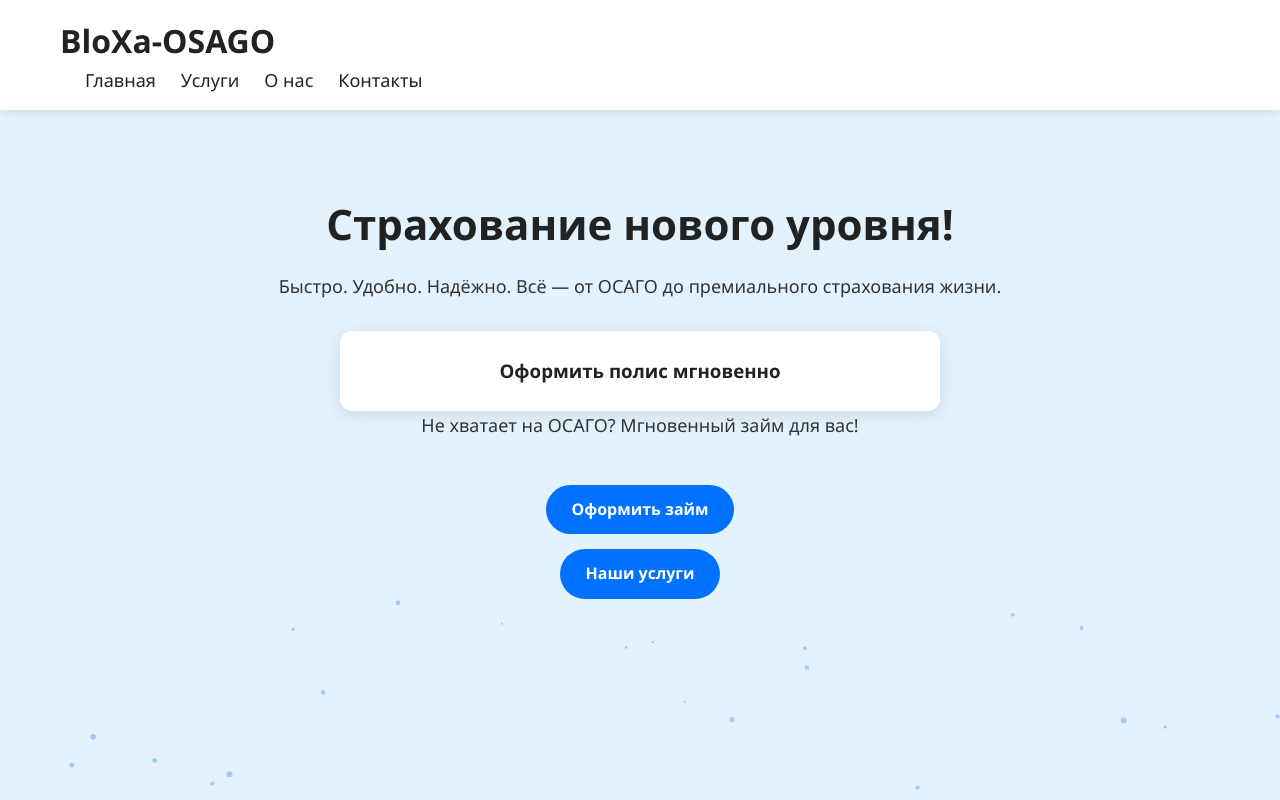
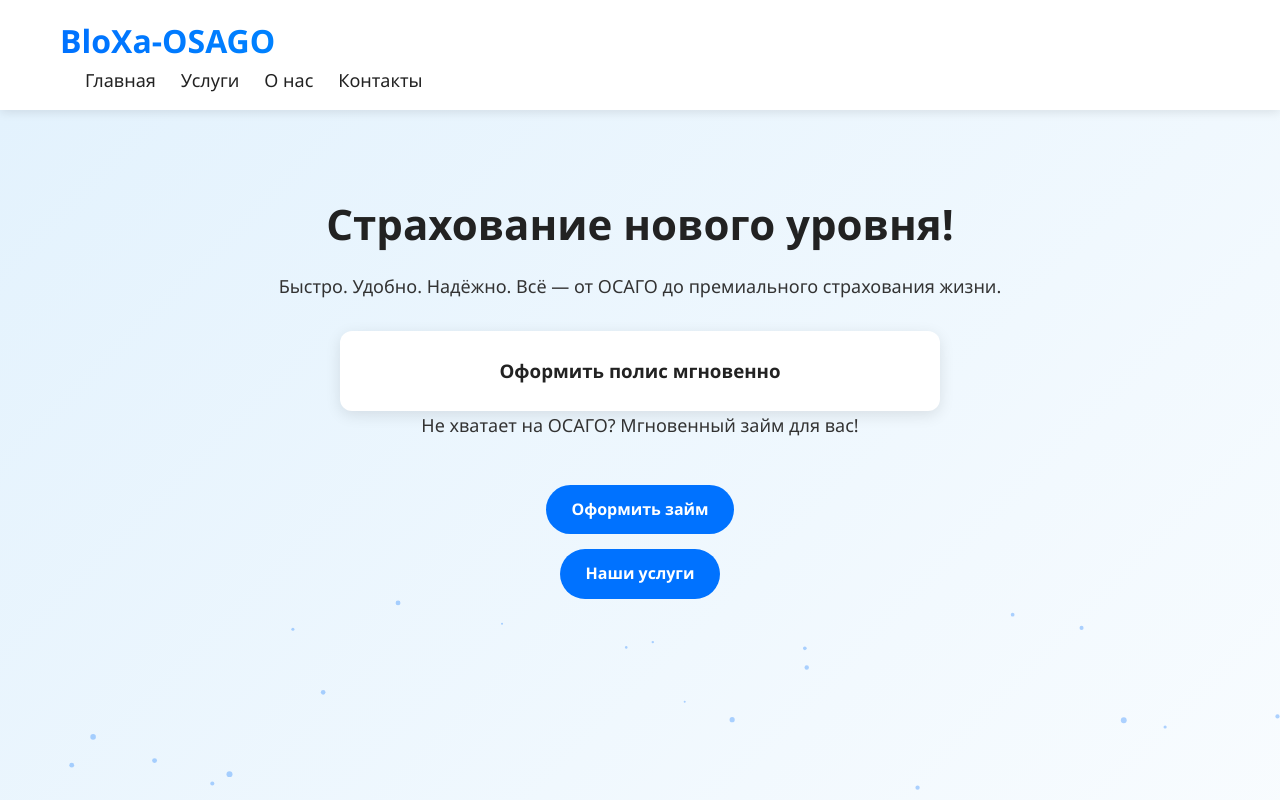
Before and after one commit to 2507779/osago, a plain HTML site: page index.html in a window 1280 px wide. Shown: the top 800 px of the page. Drawn offline with nearby package versions, Linux system fonts and the light colour scheme; a script that the page names is missing.

Commit message:
Update styles.css

```diff
--- a/styles.css
+++ b/styles.css
@@ -2,14 +2,14 @@
 body{font-family:'Segoe UI',Tahoma,Geneva,Verdana,sans-serif;line-height:1.6;color:#222;background:#f5f5f5;scroll-behavior:smooth;}
 .container{max-width:1200px;margin:0 auto;padding:0 20px;}
 header{background:#ffffff;color:#222;padding:15px 0;position:sticky;top:0;z-index:1000;box-shadow:0 2px 10px rgba(0,0,0,0.1);}
-header .logo{font-size:32px;font-weight:bold;}
+header .logo{font-size:32px;font-weight:bold; background: linear-gradient(90deg, #0072FF, #00C6FF); -webkit-background-clip: text; -webkit-text-fill-color: transparent;}
 header nav ul{display:flex;list-style:none;flex-wrap:wrap;}
 header nav ul li{margin-left:25px;}
 header nav ul li a{color:#222;text-decoration:none;font-weight:500;font-size:18px;transition:0.3s;}
 header nav ul li a:hover{color:#0072FF;}
 .mobile-menu-icon{display:none;font-size:28px;cursor:pointer;color:#0072FF;}
 @media(max-width:768px){header nav ul{display:none;flex-direction:column;width:100%;background:#fff;position:absolute;top:60px;left:0;padding:20px 0;}header nav ul.show{display:flex;}header nav ul li{margin:15px 0;text-align:center;}.mobile-menu-icon{display:block;}}
-.hero{position:relative;text-align:center;padding:80px 20px;overflow:hidden;background:#e3f2fd;}
+.hero{position:relative;text-align:center;padding:80px 20px;overflow:hidden;background: linear-gradient(135deg, #e3f2fd, #ffffff);}
 .hero h2{font-size:42px;color:#222;margin-bottom:15px;}
 .hero p{font-size:18px;color:#333;margin-bottom:30px;}
 .widget-wrapper{max-width:600px;margin:0 auto;background:#fff;padding:25px;border-radius:12px;box-shadow:0 4px 15px rgba(0,0,0,0.1);}
```
